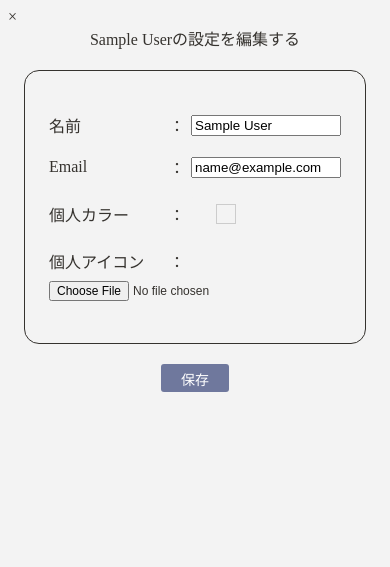
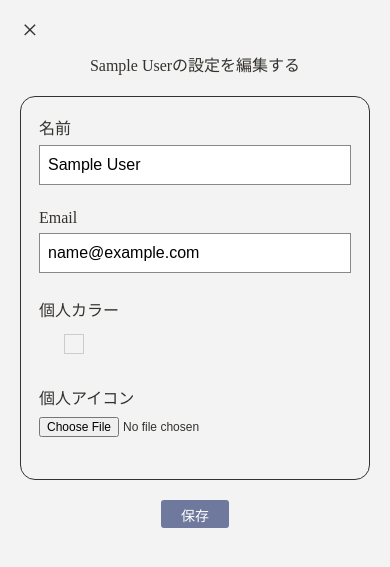
Before and after one commit to mt-codes-eng/OuchiCalendar, a Django app: page /ouchi-calendar/user-profile/edit/ in a window 390 px wide. Shown: the top 567 px of the page. Run offline with Django 5.2, Linux system fonts and the light colour scheme; the visitor is signed in with stand-in values (Sample User, id 1); data that the repository does not hold is empty.

Commit message:
templates: accounts/user_profile_edit.htmlで行間スペース、入力欄の大きさを修正

```diff
--- a/templates/accounts/user_profile_edit.html
+++ b/templates/accounts/user_profile_edit.html
@@ -7,7 +7,7 @@
 <a
    href="{% url 'families:family_settings' %}"
    aria-label="家族設定画面へ戻る"
-   class="link-reset"
+   class="link-reset profile-close-button"
 >
    ×
 </a>
@@ -27,6 +27,17 @@
 <style>
    /* user_profile_edit.html専用 */
 
+   /* 左上の「×」 */
+   .profile-close-button {
+      display: inline-flex;
+      align-items: center;
+      justify-content: center;
+      width: 44px;
+      height: 44px;
+      font-size: 28px;
+      line-height: 1;
+   }
+
    /* 入力項目全体の枠 */
    .profile-edit-box {
       border: 1px solid #35322E;
@@ -44,7 +55,7 @@
    .profile-form-row {
       display: flex;
       align-items: center;
-      margin: 18px 0;
+      margin: 0 0 24px 0;
    }
 
    /* 項目名 */
@@ -62,18 +73,28 @@
       flex: 1;
    }
 
+   /* 名前・Email */
    .form-value input[type="text"],
    .form-value input[type="email"] {
       width: 100%;
       min-width: 0;
+      height: 40px;
+      padding: 6px 8px;
+      font-size: 16px;
+      border: 1px solid #888;
       box-sizing: border-box;
    }
 
-   /* 個人アイコン部分 */
+   /* 個人カラー行だけ、下の余白を小さくする */
+   .profile-color-row {
+      margin-bottom: 8px;
+   }
+
+   /* 個人アイコン */
    .profile-image-row {
       display: flex;
       align-items: flex-start;
-      margin: 18px 0;
+      margin: 0 0 24px 0;
    }
 
    .profile-image-heading {
@@ -101,11 +122,51 @@
 
    /* スマホ表示 */
    @media (max-width: 480px) {
+      /* 名前・Email・個人カラーを上下配置にする */
+      .profile-edit-box {
+         padding: 18px;
+         width: calc(100% - 24px);
+      }
+      .profile-form-row {
+         display: block;
+         margin-bottom: 24px;
+      }
+      .profile-color-row {
+         margin-bottom: 24px;
+      }
+      .profile-color-row:has(+ #color-picker-options[style*="display: block"]) {
+         margin-bottom: 6px;
+      }
+      .profile-form-row .form-label {
+         display: block;
+         width: auto;
+         margin-bottom: 6px;
+         font-size: 16px;
+      }
+      .profile-form-row .form-value {
+         display: block;
+         width: 100%;
+      }
+
+      /* スマホでは「：」を表示しない */
+      .profile-form-row .form-value > span {
+      display: none;
+      }
       .profile-image-row {
          display: block;
       }
       .profile-image-heading {
-         display: flex;
+         display: block;
+         margin-bottom: 8px;
+      }
+      .profile-image-heading .form-label {
+         width: auto;
+         font-size: 16px;
+      }
+
+      /* 個人アイコン横の「：」もスマホでは不要 */
+      .profile-image-heading > span {
+         display: none;
       }
       .profile-image-content {
          margin-top: 8px;
@@ -158,7 +219,7 @@
       </div>
       {{ form.email.errors }}
 
-      <div class="profile-form-row">
+      <div class="profile-form-row profile-color-row">
          <label class="form-label">
             個人カラー
          </label>
@@ -203,7 +264,8 @@
          id="color-picker-options"
          style="
             display: none;
-            margin-top: 8px;
+            margin-top: 0;
+            margin-bottom: 24px;
             padding: 10px;
             border: 1px solid #ccc;
             background-color: white;
```
